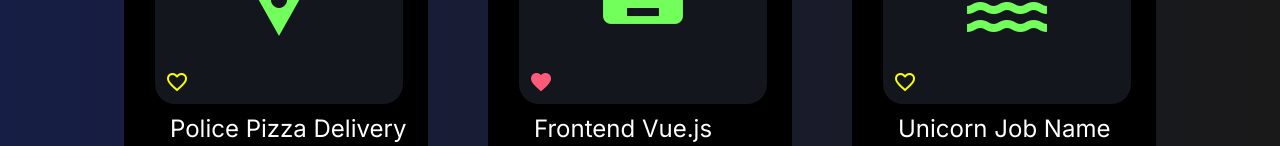
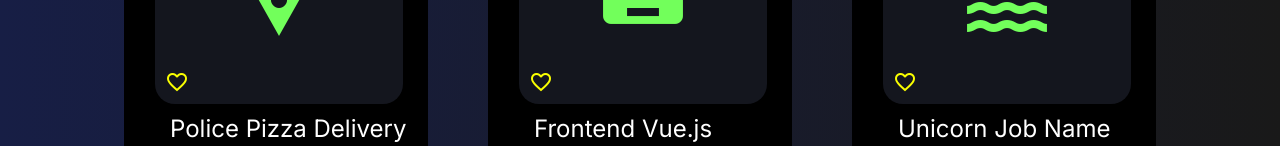
Before and after one commit to AnnaBorysenko/unicorn_job, a Vue app: page / in a window 1280 px wide. Shown: the part 468-614 px from the top of the page. Built offline with nearby package versions, Linux system fonts and the light colour scheme.

Commit message:
Revert "Added animation to the card."
This reverts commit b16a6e57ae82e1344762eedd00d201a53bd51c68.

```diff
--- a/src/App.vue
+++ b/src/App.vue
@@ -13,9 +13,9 @@
 const data = reactive({
   jobs: [
     {id: 1, title: 'Police Pizza Delivery Driver position', icon: 'local_pizza', color: '#72FF5B', isFavorite: false},
-    {id: 2, title: 'Frontend Vue.js Developer', icon: 'keyboard', color: '#72FF5B', isFavorite: true},
+    {id: 2, title: 'Frontend Vue.js Developer', icon: 'keyboard', color: '#72FF5B', isFavorite: false},
     {id: 3, title: 'Unicorn Job Name', icon: 'pool', color: '#72FF5B', isFavorite: false},
-    {id: 4, title: 'Baker', icon: 'cookie', color: '#72FF5B', isFavorite: true},
+    {id: 4, title: 'Baker', icon: 'cookie', color: '#72FF5B', isFavorite: false},
     {id: 5, title: 'Unicorn Job Name', icon: 'pool', color: '#72FF5B', isFavorite: false},
   ]
 });
```
